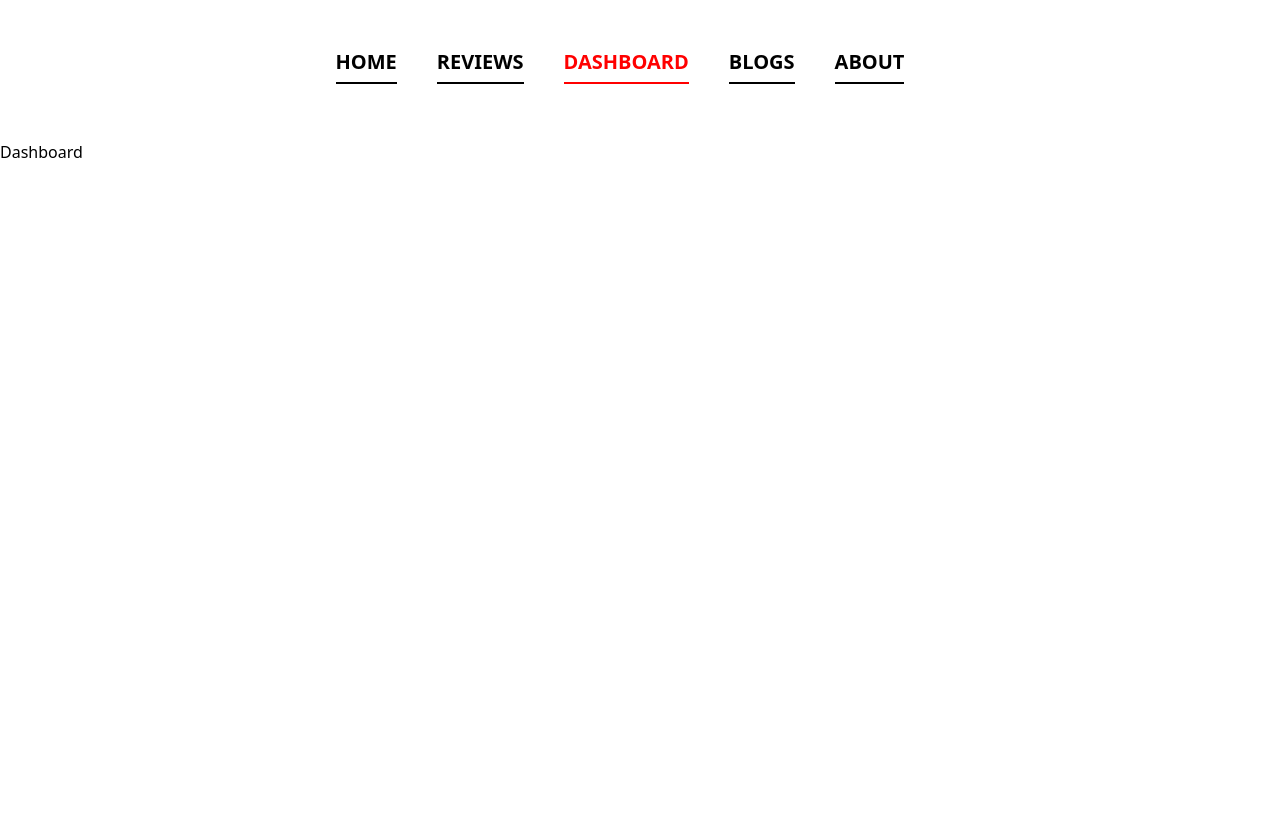
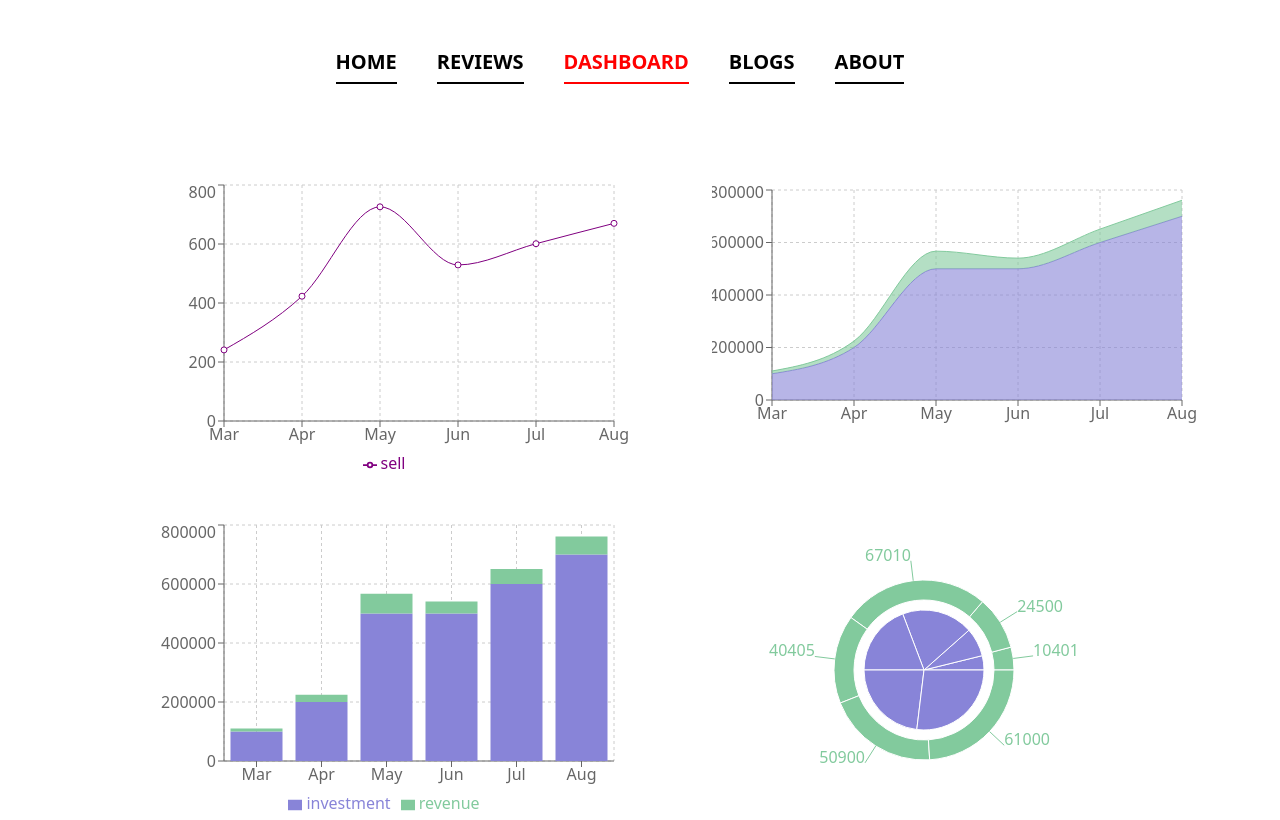
Before and after one commit to Tasnim-Pricila/WildFlower-Clothing, a React (Create React App) app: page /dashboard in a window 1280 px wide. Built offline with nearby package versions, Linux system fonts and the light colour scheme.

Commit message:
Dashboard page Done

```diff
--- a/src/components/Dashboard/Dashboard.js
+++ b/src/components/Dashboard/Dashboard.js
@@ -1,10 +1,92 @@
-import React from 'react';
+import React, { useEffect, useState } from 'react';
+import { Area, AreaChart, Bar, BarChart, CartesianGrid, Legend, Line, LineChart, Pie, PieChart, ResponsiveContainer, Tooltip, XAxis, YAxis } from 'recharts';
 
 const Dashboard = () => {
+
+    const [chart, setChart] = useState([]);
+    useEffect(() => {
+        fetch('data.json')
+        .then(res => res.json())
+        .then(data => setChart(data))
+    },[])
+
     return (
-        <div>
-            <h1>Dashboard</h1>
-        </div>
+        <>
+            <div className='grid grid-cols-2 gap-x-36 px-36'>
+
+                <div className='mt-10'>
+                    <LineChart
+                        width={500}
+                        height={300}
+                        data={chart}
+                        margin={{
+                            top: 5,
+                            right: 30,
+                            left: 20,
+                            bottom: 5
+                        }}>
+                        <CartesianGrid strokeDasharray="3 3"> </CartesianGrid>
+                        <XAxis dataKey={'month'}> </XAxis>
+                        <YAxis> </YAxis>
+                        <Tooltip> </Tooltip>
+                        <Legend></Legend>
+                        <Line dataKey={'sell'} stroke="purple" type='monotone'> </Line>
+                    </LineChart>
+                </div>
+
+                <div className='mt-10'>
+                    <AreaChart
+                            width={500}
+                            height={250}
+                            data={chart}
+                            margin={{
+                                top: 10,
+                                right: 30,
+                                left: 0,
+                                bottom: 0,
+                            }} >
+                            <CartesianGrid strokeDasharray="3 3" />
+                            <XAxis dataKey="month" />
+                            <YAxis />
+                            <Tooltip />
+                            <Area type="monotone" dataKey="investment" stackId="1" stroke="#8884d8" fill="#8884d8" />
+                            <Area type="monotone" dataKey="revenue" stackId="1" stroke="#82ca9d" fill="#82ca9d" />
+                    </AreaChart>
+                </div>
+                <div className='mt-10'>
+
+                        <BarChart
+                            width={500}
+                            height={300}
+                            data={chart}
+                            margin={{
+                                top: 5,
+                                right: 30,
+                                left: 20,
+                                bottom: 5,
+                            }}
+                            >
+                            <CartesianGrid strokeDasharray="3 3" />
+                            <XAxis dataKey="month" />
+                            <YAxis />
+                            <Tooltip />
+                            <Legend />
+                            <Bar dataKey="investment" fill="#8884d8" stackId="a" />
+                            <Bar dataKey="revenue" fill="#82ca9d" stackId="a" />
+                        </BarChart>
+
+                </div>
+
+                <div className='mt-10'>
+                    <ResponsiveContainer>
+                        <PieChart width={500} height={500}>
+                            <Pie data={chart} dataKey="investment" cx="50%" cy="50%" outerRadius={60} fill="#8884d8" />
+                            <Pie data={chart} dataKey="revenue" cx="50%" cy="50%" innerRadius={70} outerRadius={90} fill="#82ca9d" label />
+                        </PieChart>
+                    </ResponsiveContainer>
+                </div>
+            </div>
+        </>
     );
 };
 
--- a/src/components/Review/Review.js
+++ b/src/components/Review/Review.js
@@ -1,11 +1,12 @@
 import React from 'react';
 
 const Review = (props) => {
-    const {name, description, img} = props.review;
+    const {name, description, img, rating} = props.review;
     return (
         <div className='flex flex-col border p-10 rounded-lg h-[450px]'>
             <img src={img} alt="" className='w-[70px] h-[70px] rounded-full object-cover mx-auto'/>
             <p className='font-bold mt-8 mb-6'> {name} </p>
+            <p className='mb-6'><b>Rating:</b> {rating} </p>
             <p> {description} </p>
         </div>
     );
```
Also changed, not shown: public/review.json (+8 -2 lines).
